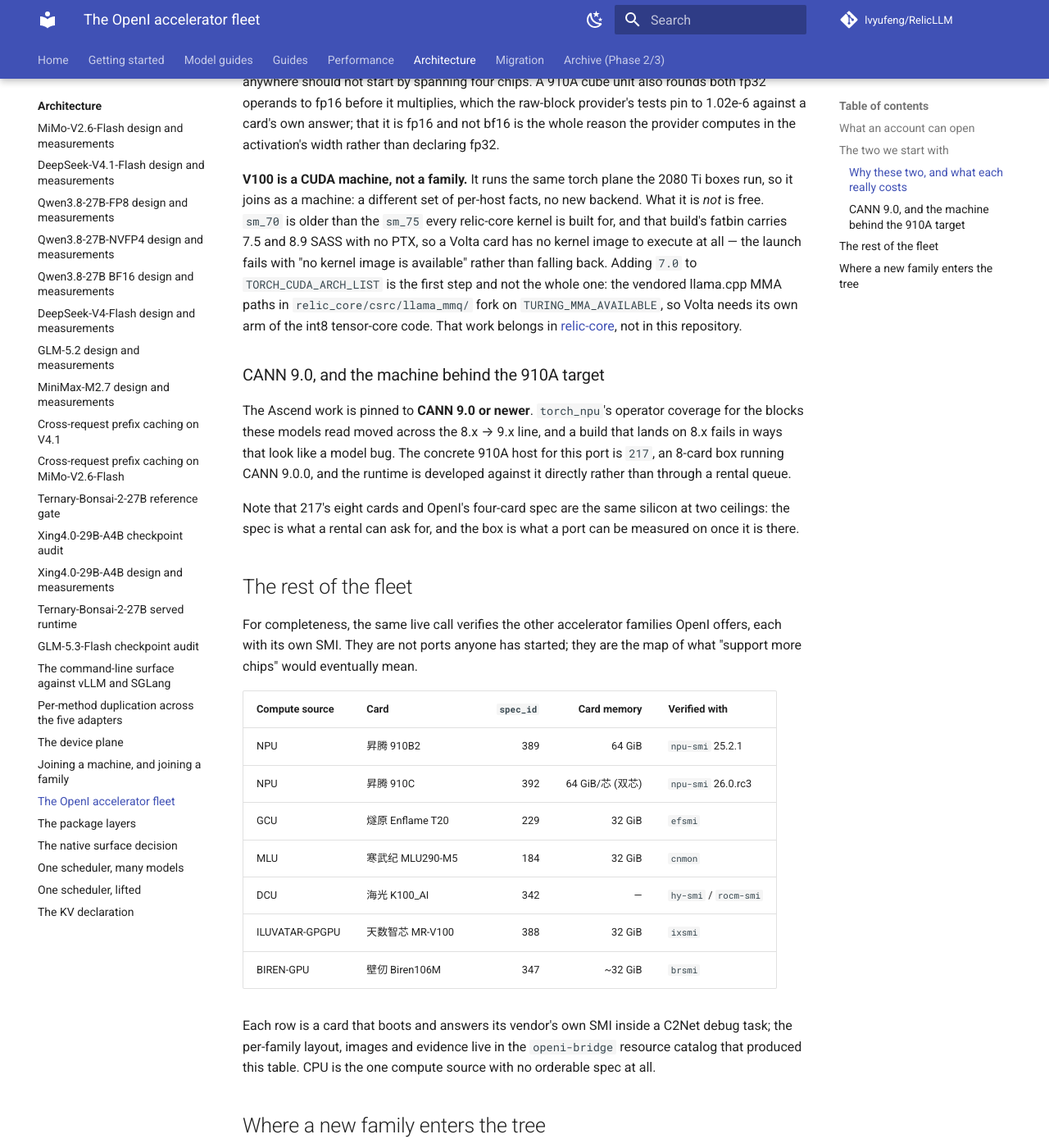
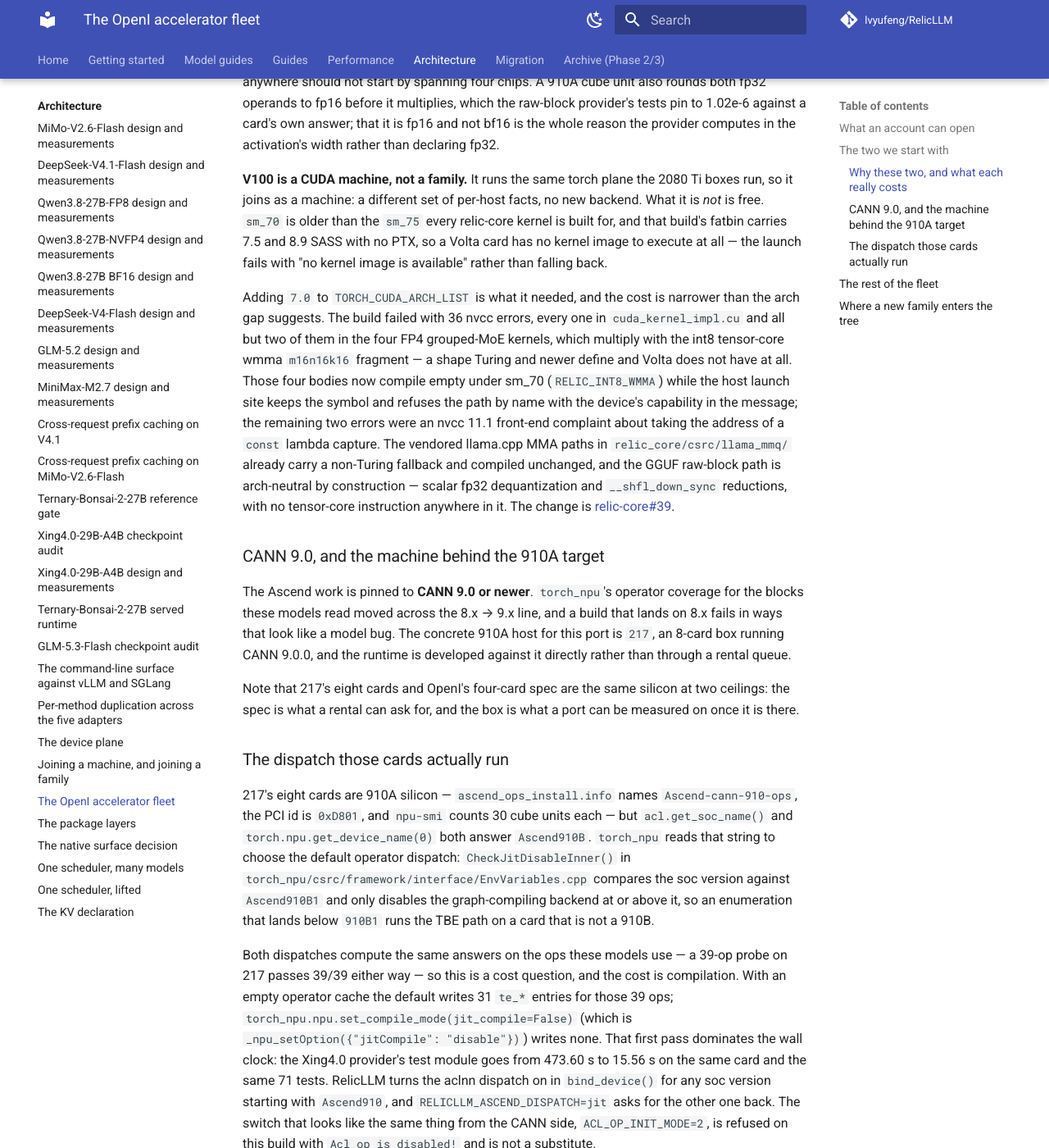
Before and after one commit to lvyufeng/RelicLLM, an MkDocs documentation site: the page built from docs/architecture/openi_accelerator_fleet.md, in a window 1280 px wide and 1400 px high, scrolled down 1778 px. Shown: the whole window at 82% size. Built offline with MkDocs 1.6.1 and Material for MkDocs 9.7.7, drawn with Linux system fonts in a browser that asks for light colours; comment, search, counter and statistics services are not loaded.

Commit message:
docs(architecture): record the 910A dispatch and the V100 build cost
Two statements on the fleet page were written before either card had been run, and
both are now measurable.

The 910A section named the first-generation target but not the operator dispatch those
cards actually run. 217's eight cards are 910A silicon -- `ascend_ops_install.info`
names `Ascend-cann-910-ops`, the PCI id is `0xD801`, and `npu-smi` counts 30 cube units
each -- while `acl.get_soc_name()` and `torch.npu.get_device_name(0)` both answer
`Ascend910B`. `torch_npu` compares that string against `Ascend910B1` to decide whether
to disable the graph-compiling backend, so the enumeration lands below the threshold and
the box takes the TBE path. Both dispatches compute the same answers on these ops; the
difference is what they compile, and it is large: 31 `te_*` entries for a 39-op probe
with an empty cache, none under aclnn, and 473.60 s against 15.56 s for the same test
module.

The V100 paragraph expected the arch work to be in `relic_core/csrc/llama_mmq/`, whose
vendored MMA paths fork on `TURING_MMA_AVAILABLE`. They already carry a non-Turing
fallback and compiled unchanged. The build's 36 nvcc errors were in
`cuda_kernel_impl.cu`, all but two from the four FP4 grouped-MoE kernels that need the
int8 tensor-core wmma `m16n16k16` fragment, and the raw-block path is arch-neutral by
construction. The page now states that, and points at relic-core#39 for the change
itself.

`mkdocs build --strict` passes; the nav is untouched, so `docs/llms.txt` is unchanged.

Co-Authored-By: Codex <noreply@anthropic.com>

```diff
--- a/docs/architecture/openi_accelerator_fleet.md
+++ b/docs/architecture/openi_accelerator_fleet.md
@@ -62,11 +62,19 @@ in the activation's width rather than declaring fp32.
 joins as a machine: a different set of per-host facts, no new backend. What it is *not* is free.
 `sm_70` is older than the `sm_75` every relic-core kernel is built for, and that build's fatbin
 carries 7.5 and 8.9 SASS with no PTX, so a Volta card has no kernel image to execute at all — the
-launch fails with "no kernel image is available" rather than falling back. Adding `7.0` to
-`TORCH_CUDA_ARCH_LIST` is the first step and not the whole one: the vendored llama.cpp MMA paths in
-`relic_core/csrc/llama_mmq/` fork on `TURING_MMA_AVAILABLE`, so Volta needs its own arm of the int8
-tensor-core code. That work belongs in [relic-core](https://github.com/lvyufeng/relic-core), not in
-this repository.
+launch fails with "no kernel image is available" rather than falling back.
+
+Adding `7.0` to `TORCH_CUDA_ARCH_LIST` is what it needed, and the cost is narrower than the arch
+gap suggests. The build failed with 36 nvcc errors, every one in `cuda_kernel_impl.cu` and all but
+two of them in the four FP4 grouped-MoE kernels, which multiply with the int8 tensor-core wmma
+`m16n16k16` fragment — a shape Turing and newer define and Volta does not have at all. Those four
+bodies now compile empty under sm_70 (`RELIC_INT8_WMMA`) while the host launch site keeps the
+symbol and refuses the path by name with the device's capability in the message; the remaining two
+errors were an nvcc 11.1 front-end complaint about taking the address of a `const` lambda capture.
+The vendored llama.cpp MMA paths in `relic_core/csrc/llama_mmq/` already carry a non-Turing
+fallback and compiled unchanged, and the GGUF raw-block path is arch-neutral by construction —
+scalar fp32 dequantization and `__shfl_down_sync` reductions, with no tensor-core instruction
+anywhere in it. The change is [relic-core#39](https://github.com/lvyufeng/relic-core/pull/39).
 
 ### CANN 9.0, and the machine behind the 910A target
 
@@ -77,6 +85,27 @@ look like a model bug. The concrete 910A host for this port is `217`, an 8-card
 
 Note that 217's eight cards and OpenI's four-card spec are the same silicon at two ceilings: the
 spec is what a rental can ask for, and the box is what a port can be measured on once it is there.
+
+### The dispatch those cards actually run
+
+217's eight cards are 910A silicon — `ascend_ops_install.info` names `Ascend-cann-910-ops`, the PCI
+id is `0xD801`, and `npu-smi` counts 30 cube units each — but `acl.get_soc_name()` and
+`torch.npu.get_device_name(0)` both answer `Ascend910B`. `torch_npu` reads that string to choose
+the default operator dispatch: `CheckJitDisableInner()` in
+`torch_npu/csrc/framework/interface/EnvVariables.cpp` compares the soc version against `Ascend910B1`
+and only disables the graph-compiling backend at or above it, so an enumeration that lands below
+`910B1` runs the TBE path on a card that is not a 910B.
+
+Both dispatches compute the same answers on the ops these models use — a 39-op probe on 217 passes
+39/39 either way — so this is a cost question, and the cost is compilation. With an empty operator
+cache the default writes 31 `te_*` entries for those 39 ops;
+`torch_npu.npu.set_compile_mode(jit_compile=False)` (which is
+`_npu_setOption({"jitCompile": "disable"})`) writes none. That first pass dominates the wall clock:
+the Xing4.0 provider's test module goes from 473.60 s to 15.56 s on the same card and the same 71
+tests. RelicLLM turns the aclnn dispatch on in `bind_device()` for any soc version starting with
+`Ascend910`, and `RELICLLM_ASCEND_DISPATCH=jit` asks for the other one back. The switch that looks
+like the same thing from the CANN side, `ACL_OP_INIT_MODE=2`, is refused on this build with
+`Acl op is disabled!` and is not a substitute.
 
 ## The rest of the fleet
 
```
